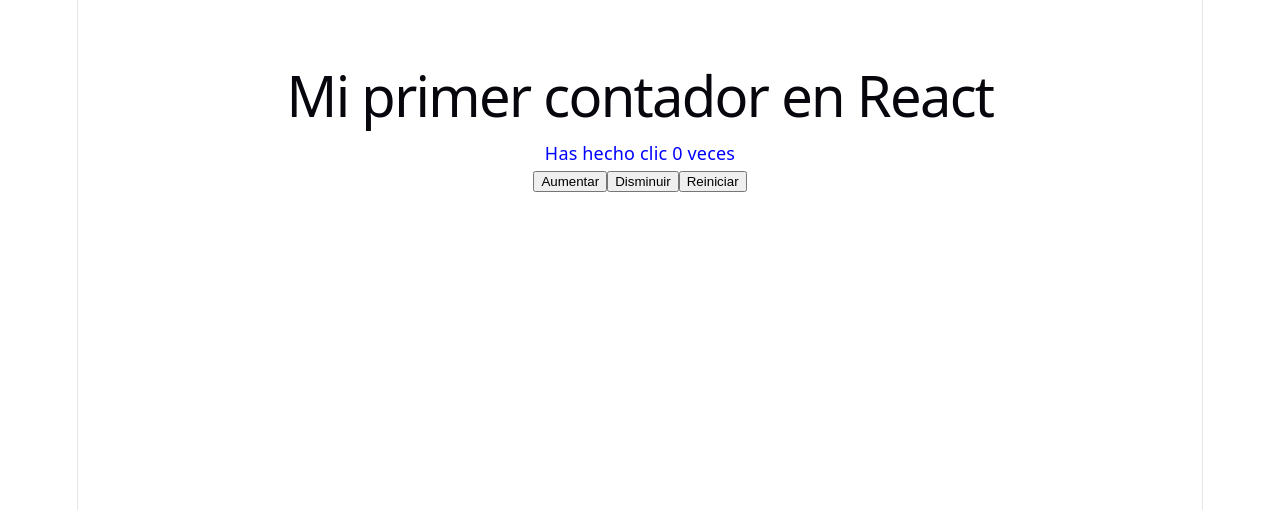
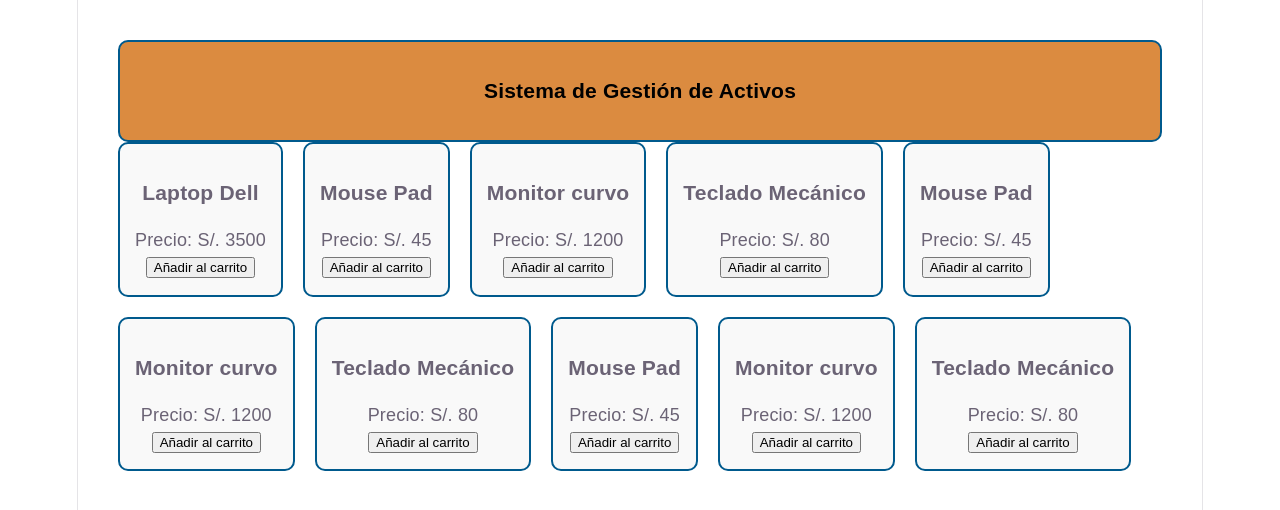
Before and after one commit to CorinaHancco/Bases_React, a React (Vite) app: page / in a window 1280 px wide. Shown: the top 510 px of the page. Built offline with nearby package versions, Linux system fonts and the light colour scheme.

Commit message:
Componentizacion realizada

```diff
--- a/src/App.jsx
+++ b/src/App.jsx
@@ -1,25 +1,40 @@
-import { useState } from 'react'
+import { useState } from 'react';
+import Producto from './Producto'; // Importamos nuestra pieza de LEGO
+import Header from './Header';
 
 function App() {
-  // Definimos un "estado" llamado cuenta que empieza en 0
-  const [cuenta, setCuenta] = useState(0);
+  const [inventario] = useState([
+    { id: 101, nombre: "Laptop Dell", precio: 3500 },
+    { id: 102, nombre: "Mouse Pad", precio: 45 },
+    { id: 103, nombre: "Monitor curvo", precio: 1200 },
+    { id: 104, nombre: "Teclado Mecánico", precio: 80 },
+    { id: 105, nombre: "Mouse Pad", precio: 45 },
+    { id: 106, nombre: "Monitor curvo", precio: 1200 },
+    { id: 107, nombre: "Teclado Mecánico", precio: 80 },
+    { id: 108, nombre: "Mouse Pad", precio: 45 },
+    { id: 109, nombre: "Monitor curvo", precio: 1200 },
+    { id: 110, nombre: "Teclado Mecánico", precio: 80 },
+  ]);
 
+  const manejarCompra = (nombre) => {
+    alert(`Has seleccionado: ${nombre} para el inventario de San Gabán.`);
+  };
+
+  const titulo = "Sistema de Gestión de Activos";
   return (
-    <div style={{ textAlign: 'center', marginTop: '50px', color: 'blue' }}>
-      <h1>Mi primer contador en React</h1>
-      <p>Has hecho clic {cuenta} veces</p>
+    <div style={{ fontFamily: 'Arial', padding: '40px' }}>
+      <Header titulo={titulo} />
 
-      <button onClick={() => setCuenta(cuenta + 1)}>
-        Aumentar
-      </button>
-
-      <button onClick={() => setCuenta(cuenta - 1)}>
-        Disminuir
-      </button>
-
-      <button onClick={() => setCuenta(0)}>
-        Reiniciar
-      </button>
+      <div style={{ display: 'flex', gap: '20px', flexWrap: 'wrap' }}>
+        {inventario.map((item) => (
+          <Producto
+            key={item.id}
+            nombre={item.nombre}
+            precio={item.precio}
+            alComprar={() => manejarCompra(item.nombre)}
+          />
+        ))}
+      </div>
     </div>
   );
 }
--- /dev/null
+++ b/src/Header.jsx
@@ -0,0 +1,19 @@
+// Producto.jsx
+function Header({ titulo }) {
+    return (
+        <div style={cardStyle}>
+            <h3>{titulo}</h3>
+        </div>
+    );
+}
+
+const cardStyle = {
+    border: '2px solid #005a8d', // Un azul corporativo
+    padding: '15px',
+    borderRadius: '10px',
+    backgroundColor: '#db8b40ff',
+    textAlign: 'center',
+    color: '#000000ff'
+};
+
+export default Header;
--- /dev/null
+++ b/src/Producto.jsx
@@ -0,0 +1,21 @@
+// Producto.jsx
+function Producto({ nombre, precio, alComprar }) {
+    // Recibimos datos a través de "Props" (las variables entre llaves)
+    return (
+        <div style={cardStyle}>
+            <h3>{nombre}</h3>
+            <p>Precio: S/. {precio}</p>
+            <button onClick={alComprar}>Añadir al carrito</button>
+        </div>
+    );
+}
+
+const cardStyle = {
+    border: '2px solid #005a8d', // Un azul corporativo
+    padding: '15px',
+    borderRadius: '10px',
+    backgroundColor: '#f9f9f9',
+    textAlign: 'center'
+};
+
+export default Producto;
```
